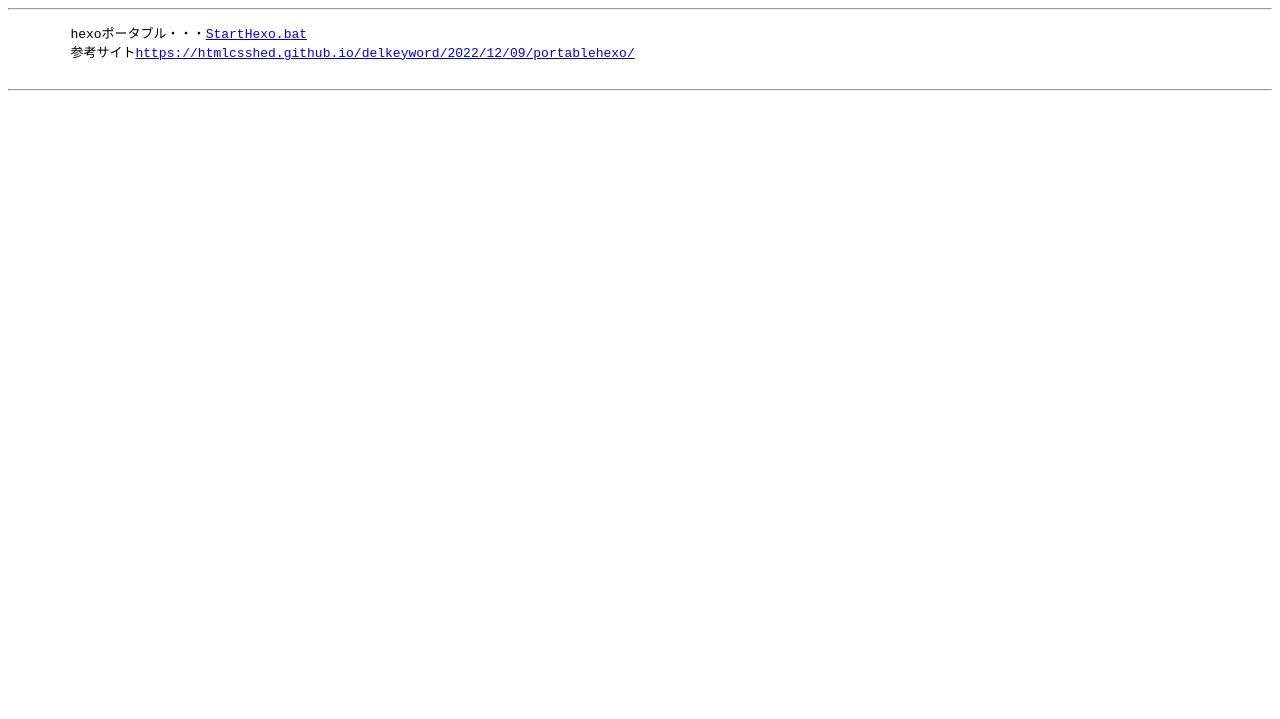
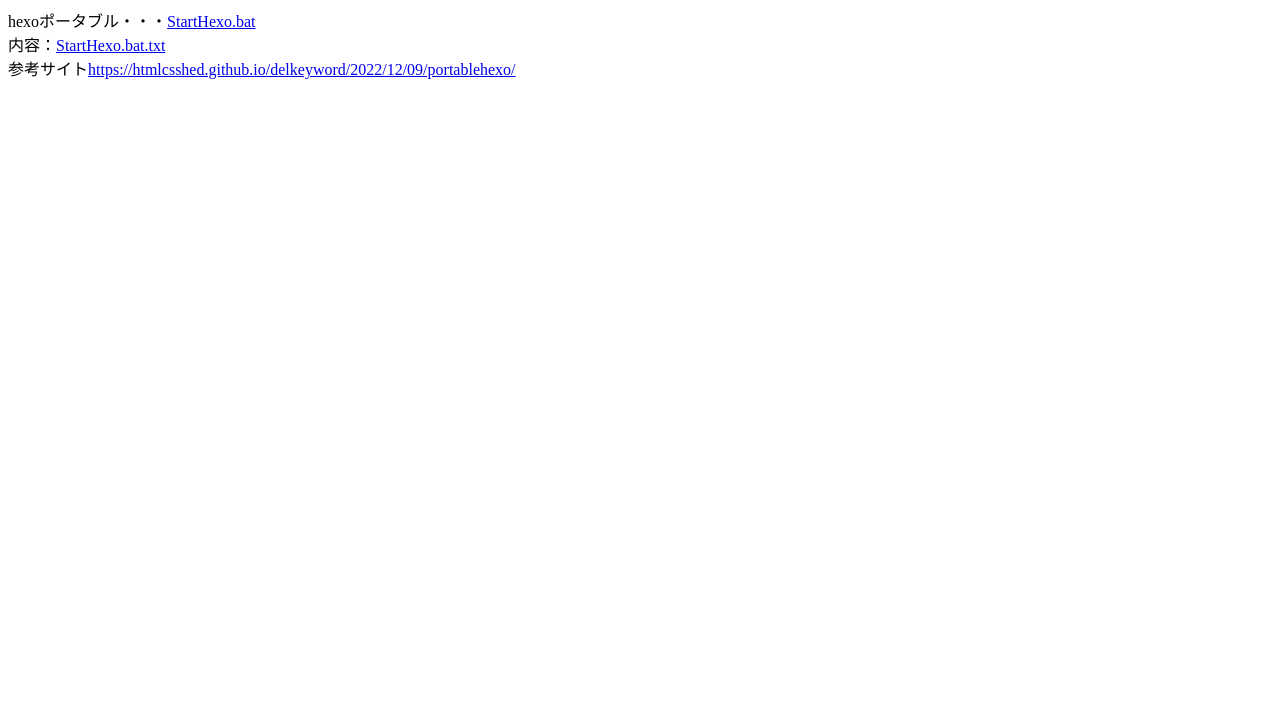
Before and after one commit to htmlcsshed/batfile, a plain HTML site: page index.html in a window 1280 px wide. Shown: the part 81-800 px from the top of the page. Drawn offline with Linux system fonts and the light colour scheme.

Commit message:
Update index.html

```diff
--- a/index.html
+++ b/index.html
@@ -5,10 +5,7 @@
 </head>
 <body>
     <h1>共有用ファイル</h1>
-    <hr>
-    <pre>
-        hexoポータブル・・・<a href="StartHexo.bat">StartHexo.bat</a>
-        参考サイト<a href="https://htmlcsshed.github.io/delkeyword/2022/12/09/portablehexo/">https://htmlcsshed.github.io/delkeyword/2022/12/09/portablehexo/</a>
-    </pre>
-    <hr>
+    <p>hexoポータブル・・・<a href="StartHexo.bat">StartHexo.bat</a>
+        <br>内容：<a href="StartHexo.bat.txt">StartHexo.bat.txt</a>
+    <br>参考サイト<a href="https://htmlcsshed.github.io/delkeyword/2022/12/09/portablehexo/">https://htmlcsshed.github.io/delkeyword/2022/12/09/portablehexo/</a></p>
 </body>
```
